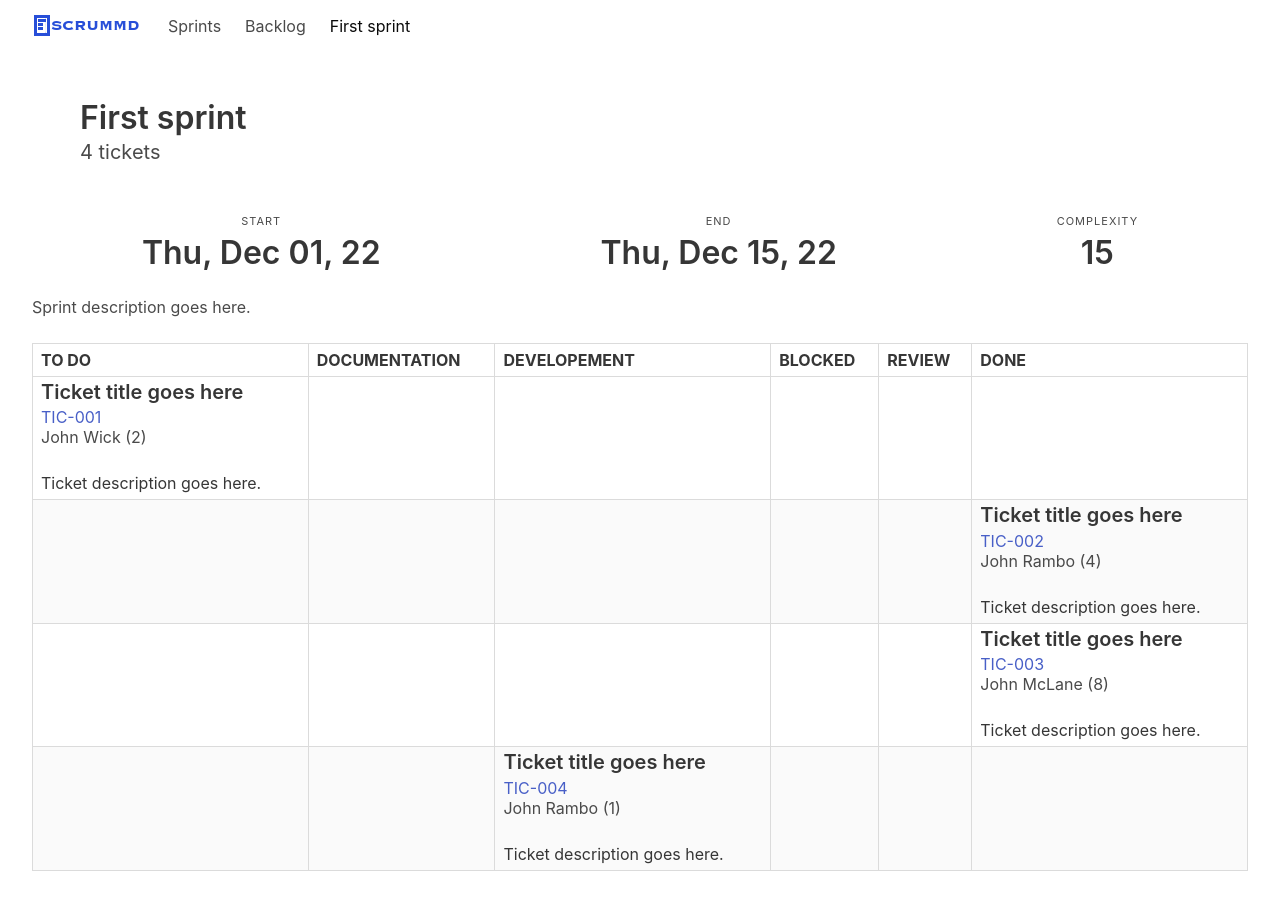
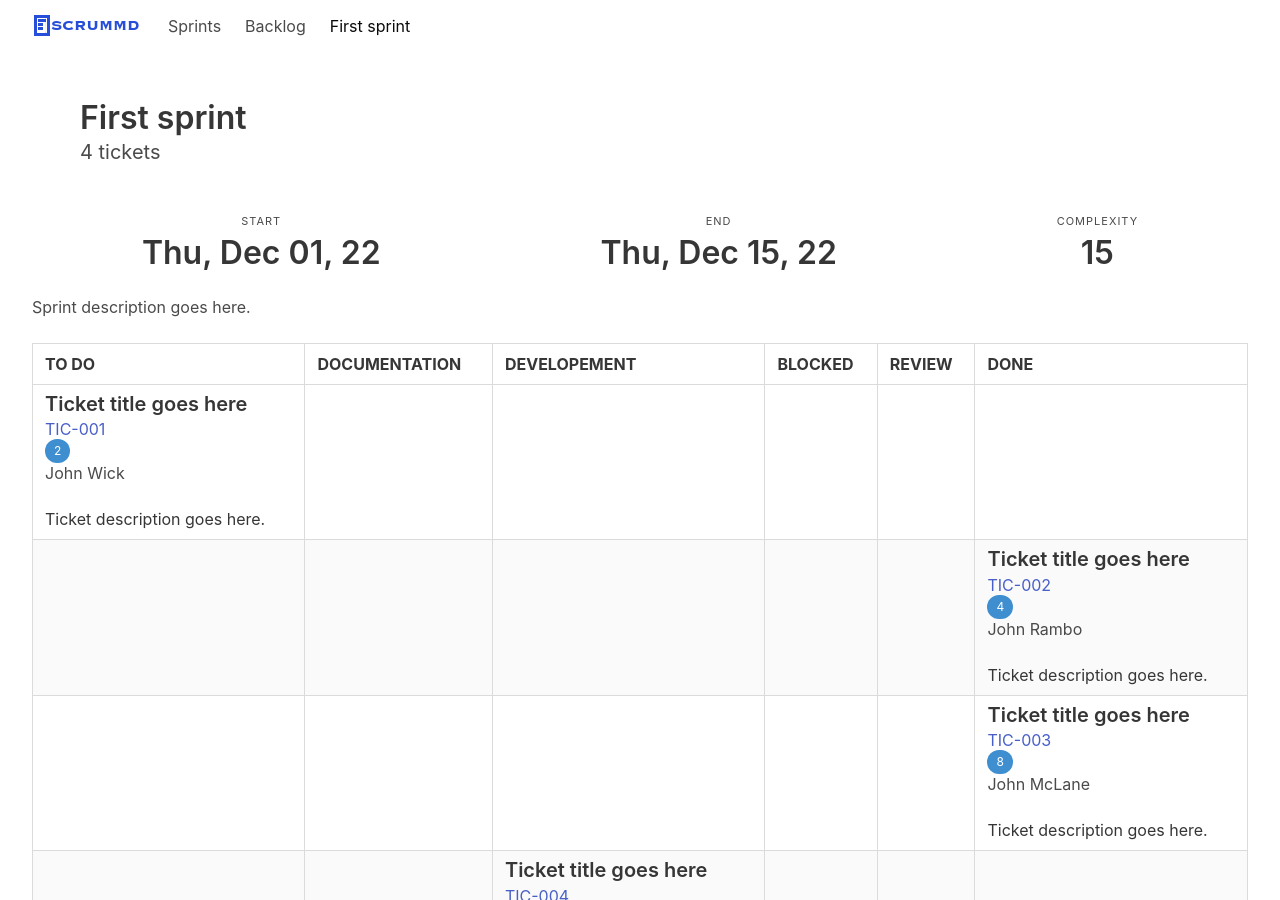
Before and after one commit to Lajule/scrummd, a Jekyll site: the page built from first-sprint.md, in a window 1280 px wide and 900 px high. Built offline with Jekyll 4.4.1, drawn with Linux system fonts in a browser that asks for light colours.

Commit message:
Use tags

```diff
--- a/_layouts/sprint.html
+++ b/_layouts/sprint.html
@@ -64,7 +64,7 @@
 		<div class="content">{{ content }}</div>
 		{% if sprint_tickets_size > 0 %}
 		<div class="table-container">
-			<table class="table is-bordered is-striped is-narrow is-hoverable is-fullwidth">
+			<table class="table is-bordered is-striped is-hoverable is-fullwidth">
 				<thead>
 					<tr>
 						<th>TO DO</th>
@@ -87,7 +87,9 @@
 						<h6 class="subtitle is-6">
 							<a href="{{ ticket.url | relative_url }}">{{ticket.ref}}</a>
 						  	<br>
-						  	{{ ticket.assignee }} ({{ ticket.complexity }})
+						  	<span class="tag is-rounded is-info">{{ ticket.complexity }}</span>
+							<br>
+							{{ ticket.assignee }}
 						</h6>
 						<div class="content">{{ ticket.content | mardownify }}</div>
 					</td>
```
